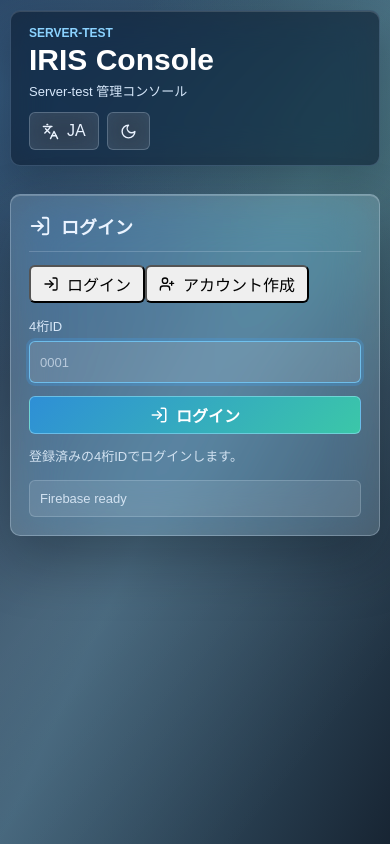
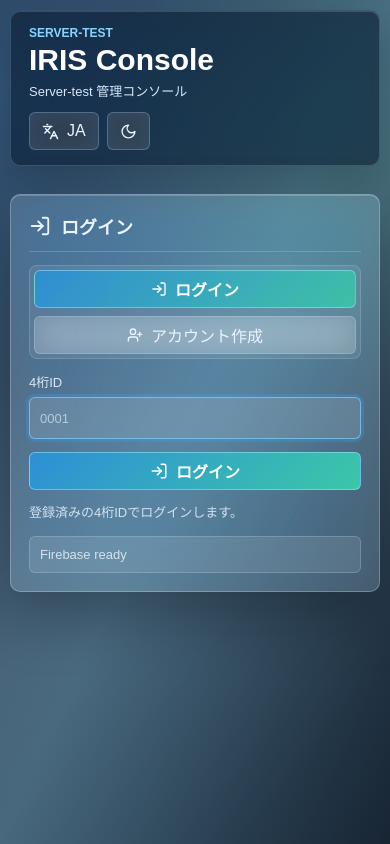
Before and after one commit to Taku20200824/Server-test, a Next.js app: page /login in a window 390 px wide. Built offline with nearby package versions, Linux system fonts and the light colour scheme; no server answers.

Commit message:
Style login create account tabs

```diff
--- a/src/app/login/LoginPage.module.css
+++ b/src/app/login/LoginPage.module.css
@@ -65,7 +65,8 @@
   margin: 0;
 }
 
-.tools {
+.tools,
+.modeTabs {
   display: flex;
   gap: 8px;
 }
@@ -82,11 +83,31 @@
   padding: 0 12px;
 }
 
-.tools button {
+.tools button,
+.modeTab {
   background: rgba(255, 255, 255, 0.13);
   backdrop-filter: blur(14px);
   border: 1px solid rgba(210, 232, 255, 0.24);
   color: #eaf3ff;
+}
+
+.modeTabs {
+  background: rgba(255, 255, 255, 0.08);
+  border: 1px solid rgba(221, 238, 255, 0.16);
+  border-radius: 8px;
+  padding: 4px;
+}
+
+.modeTab,
+.activeTab {
+  flex: 1 1 0;
+}
+
+.activeTab {
+  background: linear-gradient(135deg, rgba(46, 143, 214, 0.92), rgba(59, 199, 168, 0.88));
+  border: 1px solid rgba(163, 231, 255, 0.5);
+  color: #ffffff;
+  font-weight: 800;
 }
 
 .card {
@@ -101,7 +122,7 @@
   justify-self: center;
   margin-top: 78px;
   padding: 24px;
-  width: min(430px, 100%);
+  width: min(460px, 100%);
 }
 
 .cardHead {
@@ -181,6 +202,8 @@
 .dark .header,
 .dark .card,
 .dark .tools button,
+.dark .modeTabs,
+.dark .modeTab,
 .dark .card input,
 .dark .status {
   background-color: rgba(18, 28, 45, 0.62);
@@ -209,8 +232,14 @@
     gap: 12px;
   }
 
-  .tools {
+  .tools,
+  .modeTabs {
     flex-wrap: wrap;
+  }
+
+  .modeTab,
+  .activeTab {
+    flex-basis: 100%;
   }
 
   .card {
```
